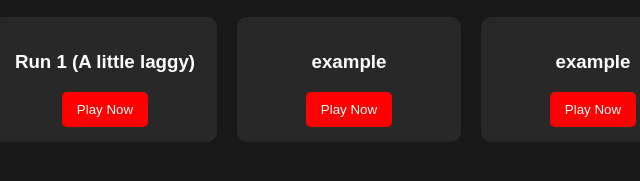
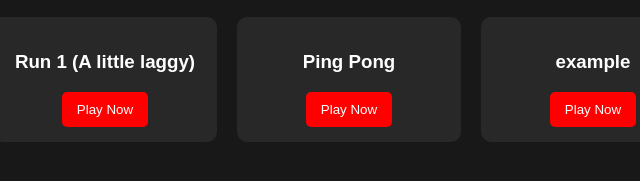
Before and after one commit to SigmaMarley/Marleyisthegoat, a plain HTML site: page index.html in a window 1280 px wide. Shown: the part 287-468 px from the top of the page, 291-931 px from the left. Drawn offline with Linux system fonts and the light colour scheme.

Commit message:
Update index.html

```diff
--- a/index.html
+++ b/index.html
@@ -76,7 +76,7 @@
             { title: "Agar io", url: "https://playfreegamesonlinewithoutdownloading.github.io/agar.io.html" },
             { title: "1v1 lol", url: "https://playfreegamesonlinewithoutdownloading.github.io/1v1-lol.html" },
             { title: "Run 1 (A little laggy)", url: "https://sites.google.com/site/unblockedgamesportal/run-1" },
-            { title: "example", url: "https://example.com/newgame2" },
+            { title: "Ping Pong", url: "https://marleyc.w3spaces.com/index.html" },
             { title: "example", url: "https://example.com/newgame2" },
             { title: "example", url: "https://example.com/newgame2" }
         ];
```
